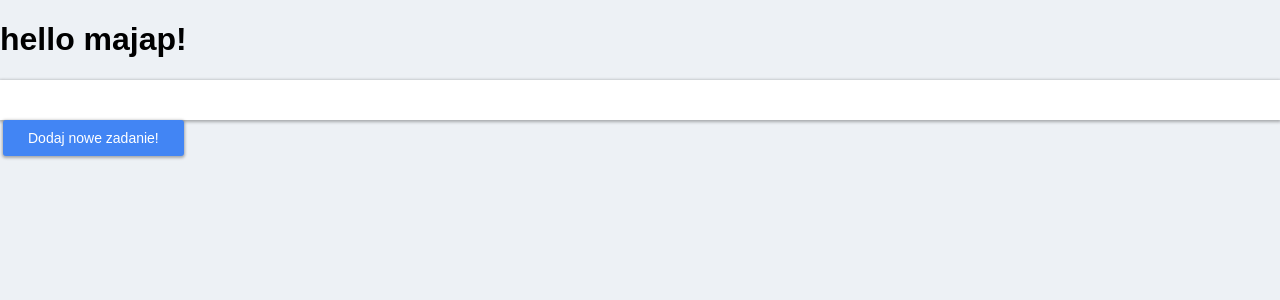
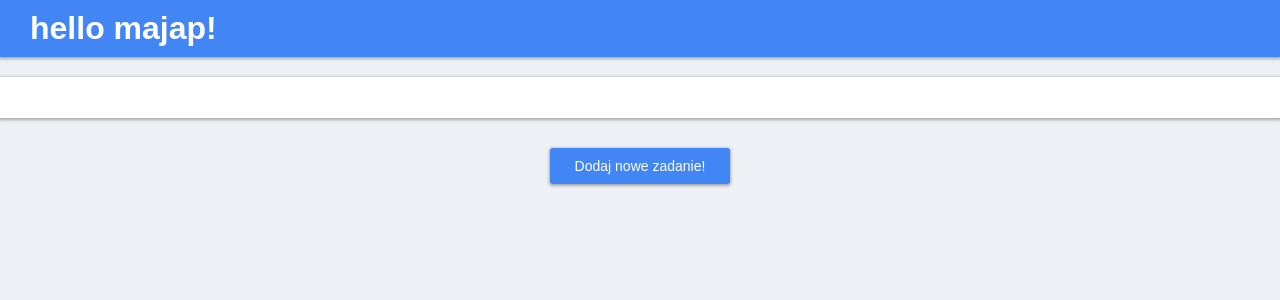
Before and after one commit to KasiaSmolarska/myStat, a PHP site: page / in a window 1280 px wide. Shown: the top 300 px of the page. Run offline with PHP 8.4, Linux system fonts and the light colour scheme; data that the repository does not hold is empty; style sheets or scripts are compiled from the project's sources; some libraries are stand-ins or nearby versions; some web fonts are replaced.

Commit message:
drobra korekta

```diff
--- a/templates/index.php
+++ b/templates/index.php
@@ -52,11 +52,11 @@
                         <%= grupa[i].Date %>
                     </span>
                     </td>
+                    <td class="tesk__edit">
+                        <a title="Edytuj zadanie" href="javascript:"><i onclick="editTask(<%= grupa[i].ID %>,'<%= grupa[i].Title %>', <%= grupa[i].Status %>, '<%= grupa[i].Groups %>');" class="mdi mdi-pencil"></i></a>
+                    </td>
                     <td class="task__delete">
-                        <a href="javascript:"><i onclick="removeTask(<%= grupa[i].ID %>);" class="mdi mdi-delete"></i></a>
-                    </td>
-                    <td class="tesk__edit">
-                        <a href="javascript:"><i onclick="editTask(<%= grupa[i].ID %>,'<%= grupa[i].Title %>', <%= grupa[i].Status %>, '<%= grupa[i].Groups %>');" class="mdi mdi-pencil"></i></a>
+                        <a title="Usuń zadanie" href="javascript:"><i onclick="removeTask(<%= grupa[i].ID %>);" class="mdi mdi-delete"></i></a>
                     </td>
                     </tr>
 
@@ -139,10 +139,15 @@
 
 </head>
 <body>
-    <h1>hello majap!</h1>
+    <header>
+     <h1>hello majap!</h1>
+    </header>
+
     <div id="tasksList"> </div>
 
-    <button id="newTaskAction" onclick="showNewTask();" class="button button--succes" data-callback="ok" type="button">Dodaj nowe zadanie!</button>
+    <div class="task__newContainer">
+            <button id="newTaskAction" onclick="showNewTask();" class="button button--succes" data-callback="ok" type="button">Dodaj nowe zadanie!</button>
+    </div>
 
 
 </body>
--- a/templates/scss/style.scss
+++ b/templates/scss/style.scss
@@ -1,5 +1,6 @@
 $primaryColor:#4285f4;
 $primaryShadow: 0px 1px 3px.95px rgba(0, 0, 0, 0.3);
+$tabsActiveColor: #f8f8f8;
 
 body{
     height: 100%;
@@ -11,11 +12,12 @@ body{
 
 .task{
     background: #fff;
-    padding: 20px;
     box-shadow:$primaryShadow;
+    margin-bottom: 30px;
 
     &__container{
         width: 100%;
+        padding: 20px;
     }
 
     &__element td {
@@ -23,17 +25,35 @@ body{
     }
 
     &__Header{
-        color: #fff;
-        padding: 10px 30px;
+        color: #000;
+        padding: 15px 30px;
         font-size: 18px;
         cursor:pointer;
+        width: 100%;
+        text-align: center;
+
+        &.active {
+            background: $tabsActiveColor;
+            position: relative;
+        }
+        &.active::after {
+            content: '';
+            width: 20px;
+            height: 20px;
+            background: $tabsActiveColor;
+            bottom: -8px;
+            position: absolute;
+            transform: rotate(45deg);
+            left: calc(50% - 10px);
+        }
     }
 
     &__headers{
-        background-color: $primaryColor;
+        background-color: transparent;
         display: flex;
         align-items: center;
         justify-content: space-around;
+        border-bottom: 1px solid $tabsActiveColor;
     }
 
     &__status{
@@ -53,6 +73,9 @@ body{
             color: dimgrey;
         }
 
+    }
+    &__newContainer{
+        text-align: center;
     }
 }
 
@@ -119,3 +142,16 @@ body{
         color: #4d4d4d;
     }
 }
+
+
+    header{
+        background-color: $primaryColor;
+        color: #fff;
+        padding: 10px 30px;
+        margin-bottom: 20px;
+        box-shadow:$primaryShadow;
+    }
+
+    h1{
+        margin: 0;
+    }
```
